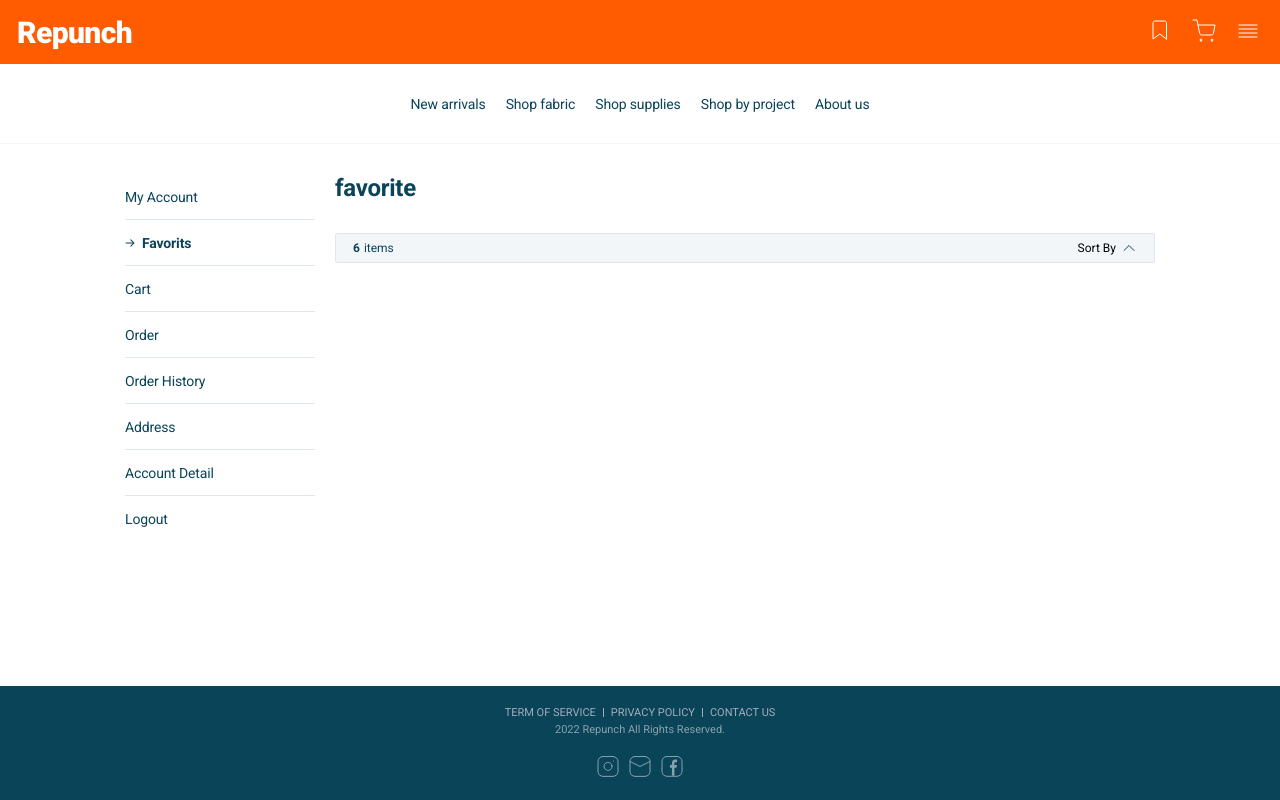
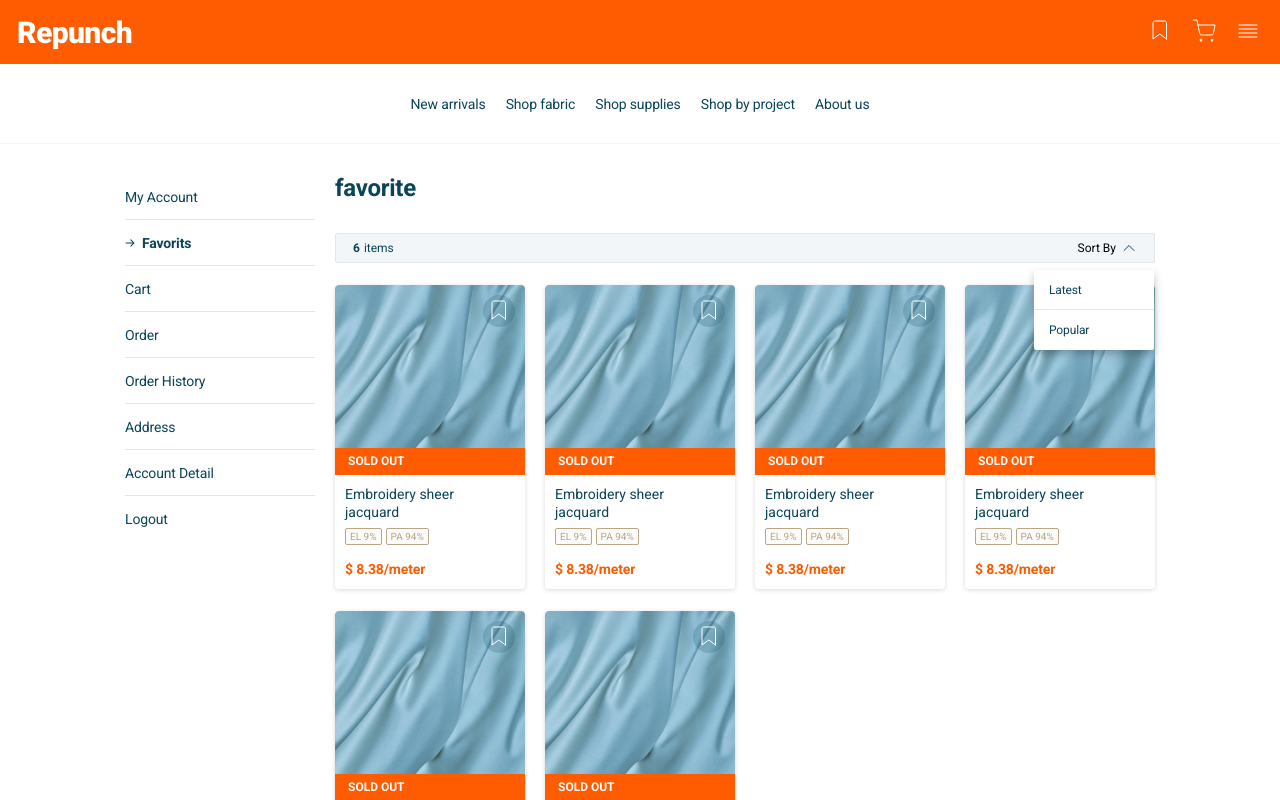
Before and after one commit to joseph-wee/repunch-web-public, a Next.js app: page /favorite in a window 1280 px wide. Both pictures are taken after a click on the button "Sort By". Shown: the top 800 px of the page. Built offline with nearby package versions, Linux system fonts and the light colour scheme.

Commit message:
design: 소트 버튼 클릭시 소팅박스적용

```diff
--- a/pages/favorite.tsx
+++ b/pages/favorite.tsx
@@ -39,8 +39,16 @@ const useFavorite = () => {
               alt={"sort_arrow_button"}
             />
           </SortButton>
+          <SortMenuWrapper isActive={sortIsActive}>
+            <SortMenu onClick={() => setSortIsActive(!sortIsActive)}>
+              Latest
+            </SortMenu>
+            <SortMenu onClick={() => setSortIsActive(!sortIsActive)}>
+              Popular
+            </SortMenu>
+          </SortMenuWrapper>
         </ItemSortBar>
-        <ProductListGridWrapper isActive={sortIsActive}>
+        <ProductListGridWrapper>
           <ProductList />
           <ProductList />
           <ProductList />
@@ -110,6 +118,7 @@ const Title = styled.div`
 `;
 const ItemSortBar = styled.div`
   display: flex;
+  position: relative;
   align-items: center;
   justify-content: space-between;
   margin-bottom: 21.72px;
@@ -166,10 +175,40 @@ const ButtonTextSort = styled.div`
 
   color: #000000;
 `;
-const ProductListGridWrapper = styled.div<{ isActive: boolean }>`
+const SortMenuWrapper = styled.div<{ isActive: boolean }>`
+  z-index: 1;
   display: ${(props) => {
-    return props.isActive == true ? "grid" : "none";
+    return props.isActive == true ? "none" : "block";
   }};
+  position: absolute;
+  right: 0;
+  top: 36px;
+  width: 120px;
+  box-sizing: border-box;
+  background-color: #ffffff;
+  border-radius: 2px;
+
+  filter: drop-shadow(0px 4px 4px rgba(0, 0, 0, 0.25));
+`;
+const SortMenu = styled.div`
+  display: flex;
+  align-items: center;
+  padding-left: 15px;
+  height: 40px;
+  box-sizing: border-box;
+  border-bottom: 1px solid #dee8ec;
+  font-weight: 400;
+  font-size: 12px;
+  line-height: 14px;
+  letter-spacing: -0.011em;
+  color: #0a4459;
+  &:last-of-type {
+    border: none;
+  }
+  cursor: pointer;
+`;
+const ProductListGridWrapper = styled.div`
+  display: grid;
 
   grid-template-columns: 1fr 1fr 1fr 1fr;
   row-gap: 22px;
```
